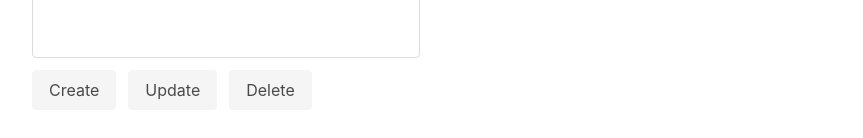
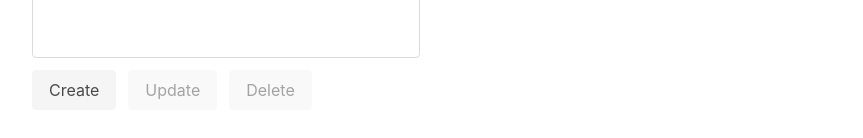
Before and after one commit to WindOfMind/crud-app, a React (Create React App) app: page / in a window 1280 px wide. Shown: the part 210-348 px from the top of the page, without its empty margins (208-1071 px from the left). Built offline with nearby package versions, Linux system fonts and the light colour scheme.

Commit message:
Disable buttons when no one selected

```diff
--- a/src/components/PeopleForm/PeopleForm.js
+++ b/src/components/PeopleForm/PeopleForm.js
@@ -97,12 +97,12 @@ function PeopleForm() {
                     </button>
                 </p>
                 <p className="control">
-                    <button className="button is-light" onClick={onUpdate}>
+                    <button className="button is-light" onClick={onUpdate} disabled={!selectedPersonId}>
                         Update
                     </button>
                 </p>
                 <p className="control">
-                    <button className="button is-light" onClick={onDelete}>
+                    <button className="button is-light" onClick={onDelete} disabled={!selectedPersonId}>
                         Delete
                     </button>
                 </p>
```
